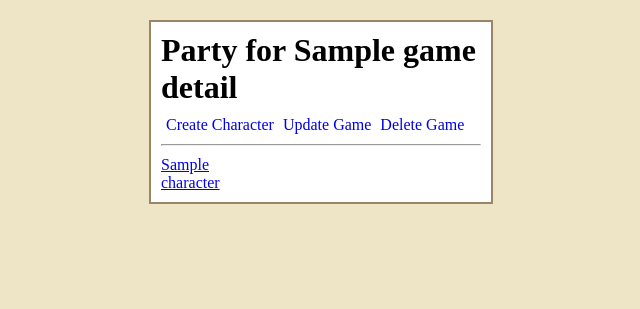
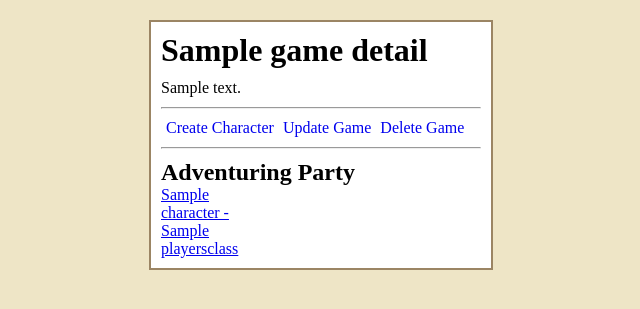
Before and after one commit to chad-szymarek/impetus, a Django app: template games/templates/games/detail_game.html in a window 1280 px wide. Shown: the part 64-373 px from the top of the page, without its empty margins (319-959 px from the left). Run offline with Django 3.2, Linux system fonts and the light colour scheme; the template is opened without the code that fills it: most values are stand-ins (such as "Sample title", 1, 10 or a date in 2020); some libraries are stand-ins or nearby versions.

Commit message:
added description to detailgame

```diff
--- a/games/templates/games/detail_game.html
+++ b/games/templates/games/detail_game.html
@@ -3,17 +3,24 @@
 {% block content %}
 
 <div class="games-container">
-    <h1>Party for {{ game_detail.name }}</h1>
+    <h1>{{ game_detail.name }}</h1>
+
+    <div class="game-description">
+        <p>{{ game_detail.description }}</p>
+    </div>
+
+    <hr>
     <div class="game-character-navigation">
         <a href="{% url 'create_character' %}">Create Character</a>
         <a href="{% url 'update_game' game_detail.id %}">Update Game</a>
         <a href="{% url 'delete_game' game_detail.id %}">Delete Game</a>
     </div>
     <hr>
+    <h2>Adventuring Party</h2>
 
     <div class="characters">
     {% for character in game_detail.characters.all %}
-        <a href="{% url 'detail_character' character.id %}" class="single-character">{{ character.name }}</a>
+        <a href="{% url 'detail_character' character.id %}" class="single-character">{{ character.name }} - {{ character.playersclass }}</a>
 
     {% endfor %}
 </div>
```
Also changed, not shown: db.sqlite3.
